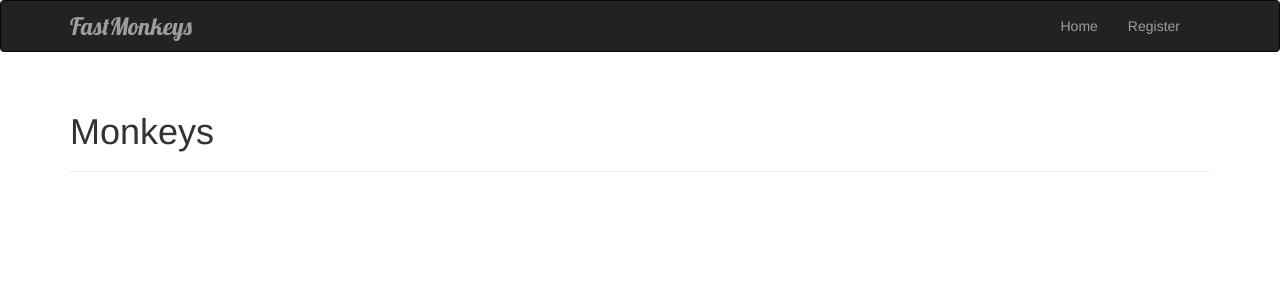
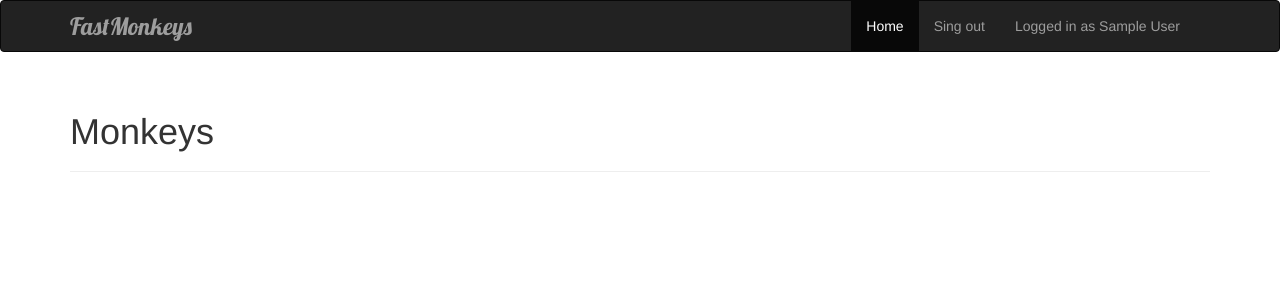
Before and after one commit to timzdevz/fm-flask-app, a Flask app: page /monkeys in a window 1280 px wide. Shown: the top 300 px of the page. Run offline with Flask 2, Linux system fonts and the light colour scheme; the visitor is signed in with stand-in values (Sample User, id 1); data comes from the database, SQL or seed files in the repository; some libraries are stand-ins or nearby versions.

Commit message:
Add nav menu for logged in users

```diff
--- a/app/templates/base.html
+++ b/app/templates/base.html
@@ -1,8 +1,14 @@
 {% extends "bootstrap/base.html" %}
-{% set navigation_bar = [
+{% set logged_out_navigation_bar = [
     ('index', 'Home'),
     ('register', 'Register'),
 ] -%}
+{% set logged_in_navigation_bar = [
+    ('monkeys', 'Home'),
+    ('logout', 'Sing out'),
+] -%}
+{% set navigation_bar = logged_in_navigation_bar
+    if current_user.is_authenticated() else logged_out_navigation_bar -%}
 {% set active_page = active_page|default('index') -%}
 
 {% block title %}Fastmonkeys{% endblock %}
@@ -30,6 +36,9 @@
                   %}><a href="{{ url_for(id) }}">{{ caption|e }}</a></li>
                 {% endfor %}
             </ul>
+            {% if current_user.is_authenticated() %}
+                <p class="navbar-text">Logged in as {{ current_user.name }}</p>
+            {% endif %}
         </div>
     </div>
 </div>
@@ -39,7 +48,8 @@
 <div class="container">
     <div class="template">
         {% for category, message in get_flashed_messages(with_categories=true) %}
-        <div class="alert alert-{{ category }}">
+        {% set class = 'danger' if category == 'error' else category %}
+        <div class="alert alert-{{ class }}">
             <button type="button" class="close" data-dismiss="alert">&times;</button>
             {{ message }}
         </div>
```
